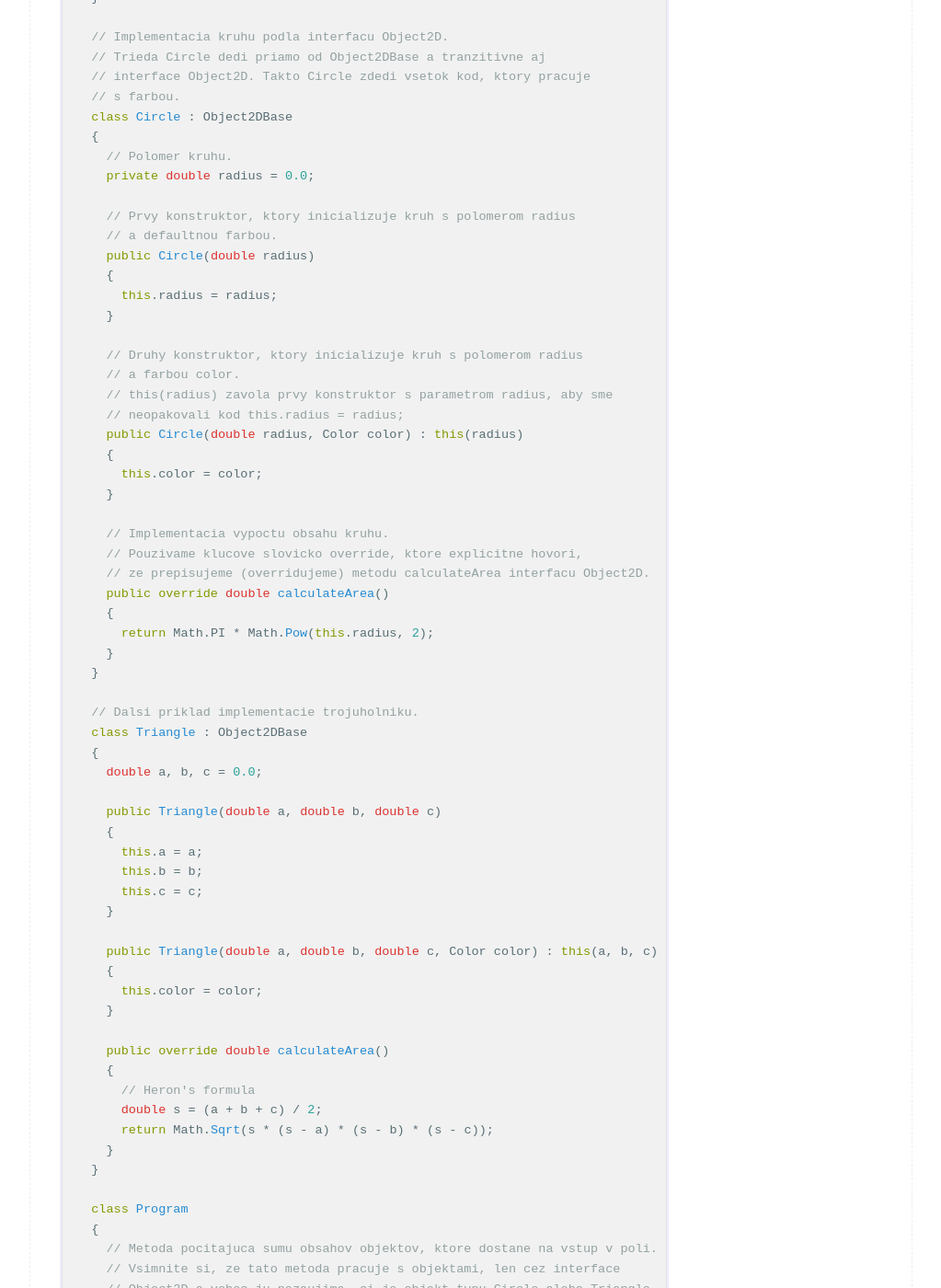
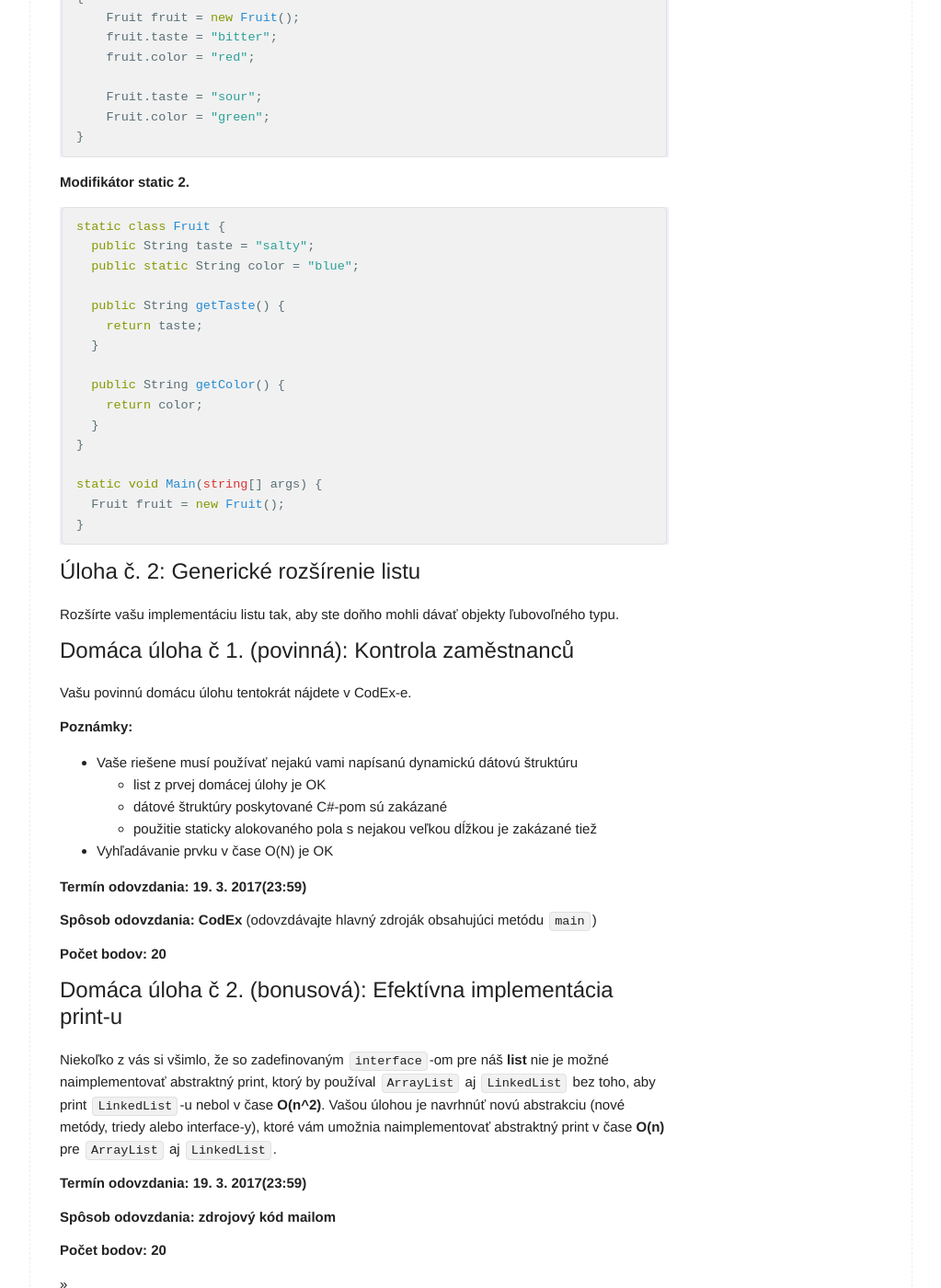
Before and after one commit to zviri/NPRG031, a Jekyll site: the page built from index.html, in a window 1280 px wide and 1400 px high, scrolled down 2044 px. Shown: the whole window at 92% size, without its empty margins (128-1151 px from the left). Built offline with Jekyll 4.4.1, drawn with Linux system fonts in a browser that asks for light colours; some of the changed text lies outside the part shown.

Commit message:
cvicenie 4

````diff
--- a/_posts/2017-03-12-aktualne-vysledky.markdown
+++ b/_posts/2017-03-12-aktualne-vysledky.markdown
@@ -2,7 +2,7 @@
 layout: post
 title:  "Aktuálne výsledky"
 date: 2017-03-12 1:01:00 +0100
-categories: NPRG030
+categories: NPRG031
 ---
 Body za prvú domácu úlohu a všetky priebežné výsledky nájdete vždy na [tejto adrese](https://docs.google.com/spreadsheets/d/1FTtf5UDOED68q6AWZmt2oGxgo_903DL_Ugon326fxfE/edit?usp=sharing){:target="_blank"}.
 Ak niečo nesedí alebo máte nejaké otázky, tak mi napíšte.
--- /dev/null
+++ b/_posts/2017-03-13-class-4.markdown
@@ -0,0 +1,156 @@
+---
+layout: post
+title:  "Cvičenie č. 4 - OOP druhýkrát"
+date: 2017-03-13 5:01:00 +0100
+categories: NPRG031
+---
+# Opakovanie terminológie
+
+* trieda vs objekt vs inštancia
+* konštruktor
+* virtuálna metóda
+  * modifikátory `virtual` a `override`
+  * `interface`
+* daľšie modifikátory:
+  * `public`
+  * `private`
+  * `protected`
+  * `static`
+
+# Úloha č. 1: Nájdi chybu
+
+**Dedičnosť a virtuálne metódy**
+```c#
+class Fruit {
+  public virtual String getTaste() { return "salty"; }
+}
+
+class Apple : Fruit {
+  public override String getTaste() { return "sweet"; }
+
+  public String getColor() { return "red"; }
+}
+
+class Lemon : Fruit {
+  public String getColor() { return "yellow"; }
+}
+
+static void Main(string[] args) {
+  Apple apple = new Apple();
+  Fruit fruit = new Apple();
+  Lemon lemon = new Lemon();
+  Fruit fruit2 = new Lemon();
+  Lemon fruit3 = new Apple();
+
+  Console.WriteLine(Apple.getTaste());
+  Console.WriteLine(apple.getTaste());
+  Console.WriteLine(fruit.getTaste());
+  Console.WriteLine(lemon.getTaste());
+  Console.WriteLine(fruit2.getTaste());
+
+  Console.WriteLine(fruit.getColor());
+  Console.WriteLine(lemon.getColor());
+}
+```
+
+**Modifikátory prístupu**
+```c#
+class Fruit {
+  private String taste = "salty";
+  protected String color = "blue";
+  public int weight = 1;
+
+  public String getTaste() { return taste; }
+}
+
+class Apple : Fruit {
+  public Apple(String taste) { this.getTaste = taste; }
+}
+
+static void Main(string[] args) {
+  Apple apple = new Apple("sweet");
+  apple.getTaste = "bitter";
+  apple.color = "red";
+  apple.weight = 10;
+}
+```
+
+**Modifikátor static 1.**
+```c#
+class Fruit {
+    public String taste = "salty";
+    public static String color = "blue";
+
+    public String getTaste() {
+        return taste;
+    }
+
+    public String getColor() {
+        return color;
+    }
+}
+
+static void Main(string[] args)
+{
+    Fruit fruit = new Fruit();
+    fruit.taste = "bitter";
+    fruit.color = "red";
+
+    Fruit.taste = "sour";
+    Fruit.color = "green";
+}
+```
+
+**Modifikátor static 2.**
+```c#
+static class Fruit {
+  public String taste = "salty";
+  public static String color = "blue";
+
+  public String getTaste() {
+    return taste;
+  }
+
+  public String getColor() {
+    return color;
+  }
+}
+
+static void Main(string[] args) {
+  Fruit fruit = new Fruit();
+}
+```
+
+# Úloha č. 2: Generické rozšírenie listu
+
+Rozšírte vašu implementáciu listu tak, aby ste doňho mohli dávať objekty ľubovoľného typu.
+
+# Domáca úloha č 1. (povinná): Kontrola zaměstnanců
+
+Vašu povinnú domácu úlohu tentokrát nájdete v [CodEx](https://codex.ms.mff.cuni.cz/codex-prg/)-e.
+
+**Poznámky:**
+* Vaše riešene musí používať nejakú vami napísanú dynamickú dátovú štruktúru
+  * list z prvej domácej úlohy je OK
+  * dátové štruktúry poskytované C#-pom sú zakázané
+  * použitie staticky alokovaného pola s nejakou veľkou dĺžkou je zakázané tiež
+* Vyhľadávanie prvku v čase O(N) je OK
+
+**Termín odovzdania: 19. 3. 2017(23:59)**
+
+**Spôsob odovzdania: CodEx** (odovzdávajte hlavný zdroják obsahujúci metódu `main`)
+
+**Počet bodov: 20**
+
+# Domáca úloha č 2. (bonusová): Efektívna implementácia print-u
+
+Niekoľko z vás si všimlo, že so zadefinovaným `interface`-om pre náš **list** nie je
+možné naimplementovať abstraktný print, ktorý by používal `ArrayList` aj `LinkedList`
+bez toho, aby print `LinkedList`-u nebol v čase **O(n^2)**. Vašou úlohou je navrhnúť novú abstrakciu (nové metódy, triedy alebo interface-y),
+ktoré vám umožnia naimplementovať abstraktný print v čase **O(n)** pre `ArrayList` aj `LinkedList`.
+
+**Termín odovzdania: 19. 3. 2017(23:59)**
+
+**Spôsob odovzdania: zdrojový kód mailom**
+
+**Počet bodov: 20**
````
